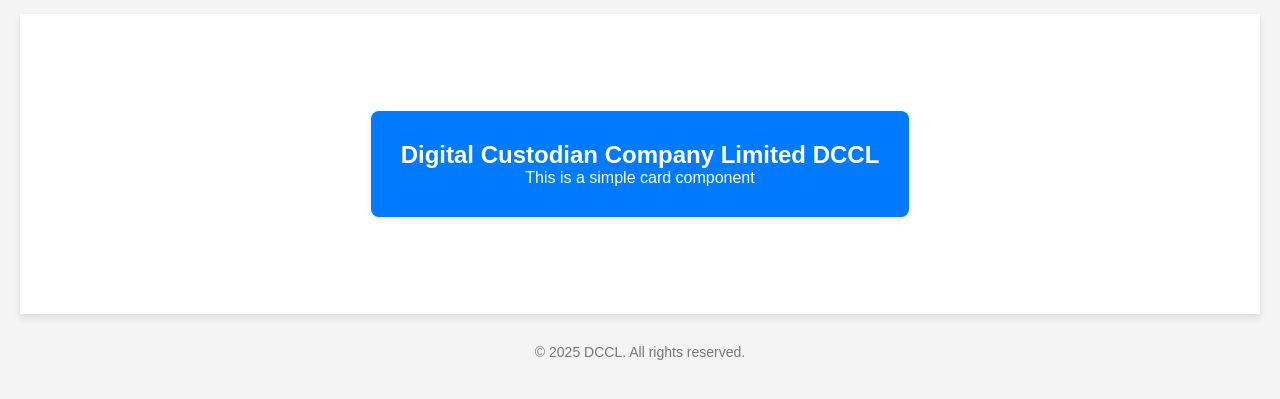
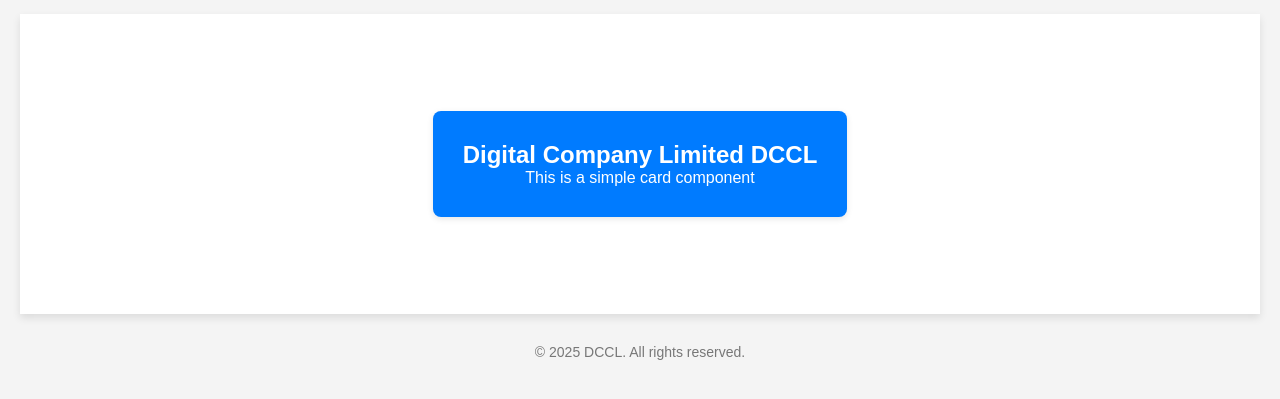
Before and after one commit to lalashabir/nawaz, a website: page index.html in a window 1280 px wide. Shown: the part 93-492 px from the top of the page. Drawn offline with Linux system fonts and the light colour scheme.

Commit message:
deploy: 7e257abffd11ba40ab4df9d63164090532b15105

```diff
--- a/index.html
+++ b/index.html
@@ -60,7 +60,7 @@
 
   <div class="main-content">
     <div class="card">
-      <h2>Digital Custodian Company Limited DCCL</h2>
+      <h2>Digital Company Limited DCCL</h2>
       <p>This is a simple card component </p>
     </div>
   </div>
```
